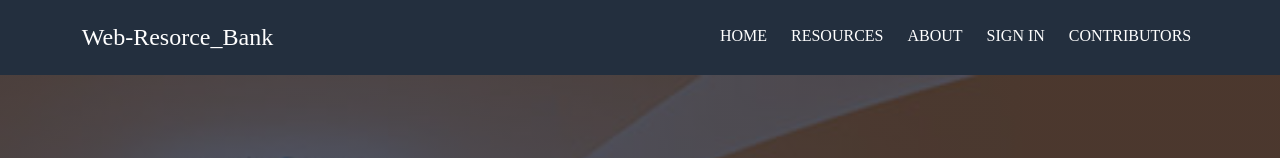
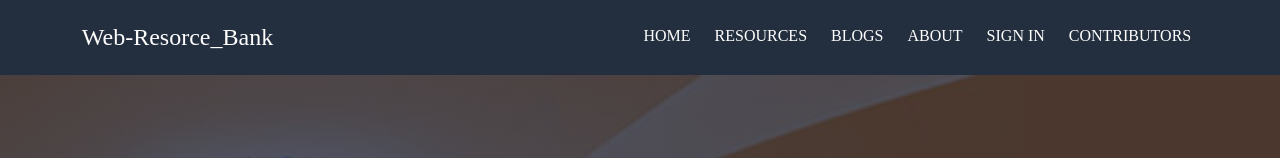
Before and after one commit to Imran-2021/web.dev_resource_bank, a React (Create React App) app: page / in a window 1280 px wide. Shown: the top 158 px of the page. Built offline with nearby package versions, Linux system fonts and the light colour scheme.

Commit message:
add a nav item blogs

```diff
--- a/src/Components/NavBar/NavBar.css
+++ b/src/Components/NavBar/NavBar.css
@@ -61,7 +61,7 @@
     }
   }
 
-  @media(max-width:800px) {
+  @media(max-width:900px) {
     .nav-links ul li{
         display:block;
     }
--- a/src/Components/NavBar/NavBar.js
+++ b/src/Components/NavBar/NavBar.js
@@ -23,6 +23,7 @@ const NavBar = () => {
                 <ul onClick={hidemenu}>
                     <li><Link to="/">HOME</Link></li>
                     <li><Link to="/resources">RESOURCES</Link></li>
+                    <li><Link to="/blogs">BLOGS</Link></li>
                     <li><Link to="/about">ABOUT</Link></li>
                     {/* <li><Link to="/contact">CONTACT</Link></li> */}
                     <li><Link to="/login">SIGN IN</Link></li>
```
